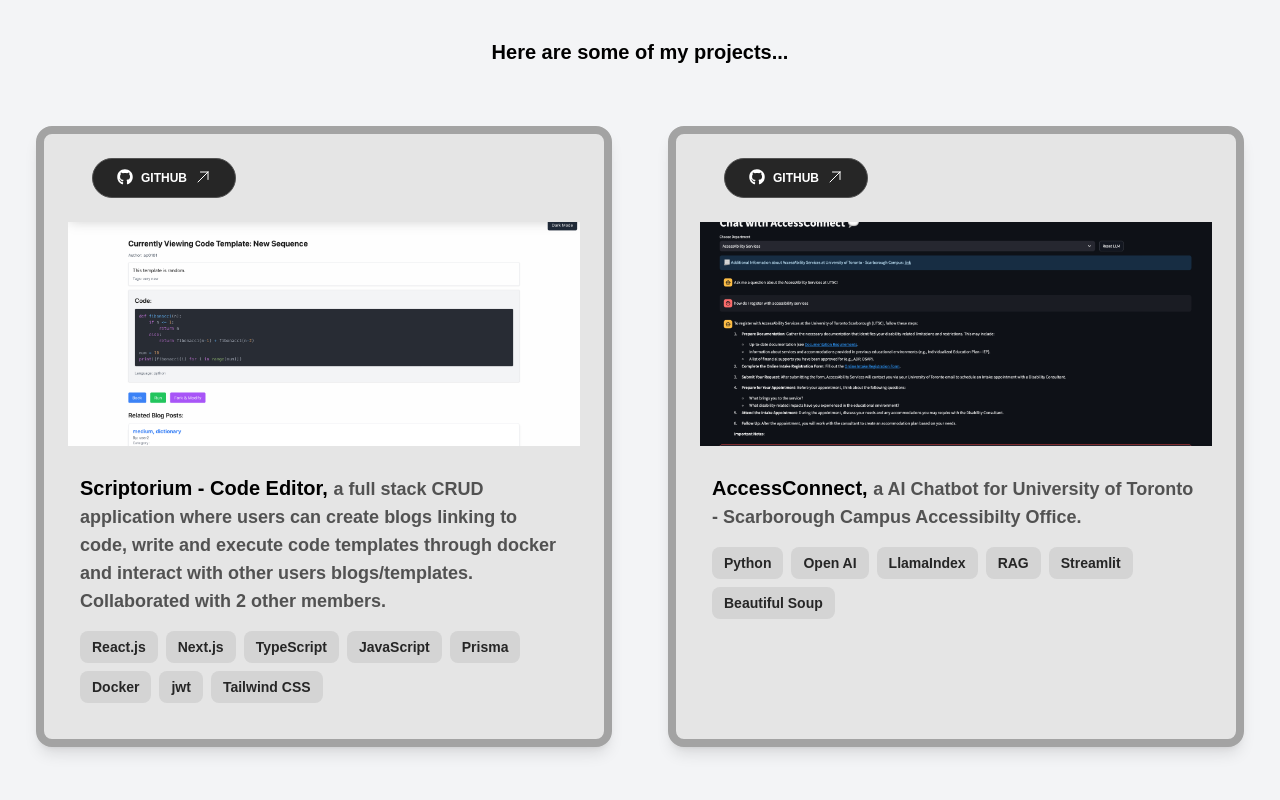
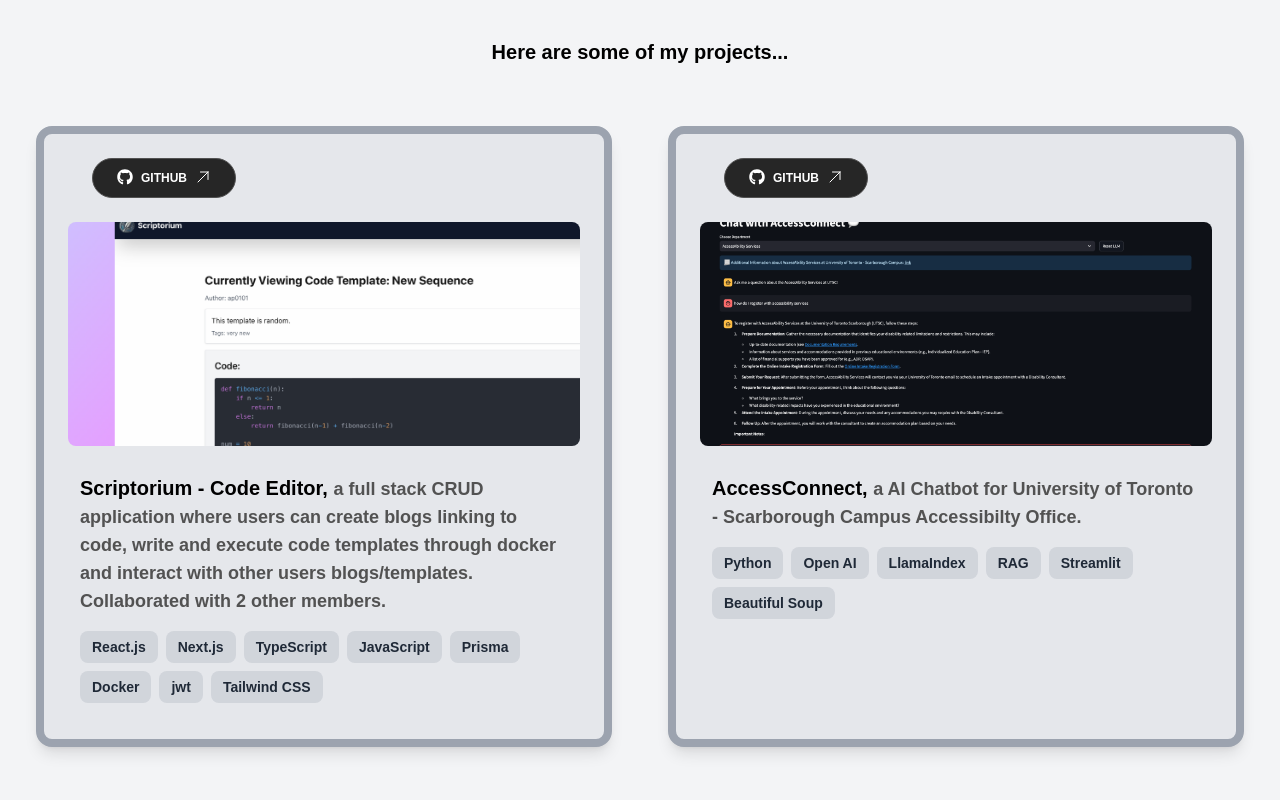
Before and after one commit to NimratGrewal/my-portfolio, a Next.js app: page / in a window 1280 px wide. Shown: the part 1380-2180 px from the top of the page. Built offline with nearby package versions, Linux system fonts and the light colour scheme.

Commit message:
adding new pics

```diff
--- a/components/cards/project_card.tsx
+++ b/components/cards/project_card.tsx
@@ -83,7 +83,7 @@
         // </div>
 
         <div
-            className={`relative flex flex-col max-w-xl p-6 border-8 dark:border-neutral-600 border-neutral-400 rounded-2xl dark:bg-neutral-800 bg-neutral-200 shadow-lg hover:shadow-xl transition-shadow duration-300 ${className}`}
+            className={`relative flex flex-col max-w-xl p-6 border-8 dark:border-neutral-600 border-gray-400 rounded-2xl dark:bg-neutral-800 bg-gray-200 shadow-lg hover:shadow-xl transition-shadow duration-300 ${className}`}
 
         >
             <div className="flex flex-row justify-start gap-4 items-center mb-6 ml-6">
@@ -132,7 +132,7 @@
                 <img
                     src={image}
                     alt={title}
-                    className="w-full h-full object-cover transition-transform duration-300 hover:scale-105"
+                    className="w-full rounded-lg h-full object-cover transition-transform duration-300 hover:scale-105"
                 />
             </div>
 
@@ -146,7 +146,7 @@
                     {tags.map((tag, index) => (
                         <span
                             key={index}
-                            className="px-3 py-1.5 text-sm font-semibold text-neutral-800 dark:text-neutral-100 bg-neutral-300 dark:bg-neutral-700 rounded-lg"
+                            className="px-3 py-1.5 text-sm font-semibold text-gray-800 dark:text-neutral-100 bg-gray-300 dark:bg-neutral-700 rounded-lg"
                             // className="px-4 py-1.5 text-sm bg-neutral-800 text-neutral-200 font-semibold dark:bg-gray-100 dark:text-neutral-800 rounded-full"
                         >
                             {tag}
--- a/pages/index.tsx
+++ b/pages/index.tsx
@@ -398,7 +398,7 @@
               title="Scriptorium - Code Editor"
               desc={`a full stack CRUD application where users can create blogs linking to code, write and execute code templates through docker and interact with other users blogs/templates. Collaborated with 2 other members. `}
               tags={["React.js", 'Next.js', 'TypeScript', 'JavaScript', 'Prisma', 'Docker', 'jwt', 'Tailwind CSS']} // Tags array
-              image="scriptorium.png"
+              image="shotsnapp-1737446600.722.png"
               is_deployed={false}
               website_link=""
               project_link=""
```
Also changed, not shown: public/shotsnapp-1737446600.722.png (added), public/shotsnapp-1737446834.09.png (added).
